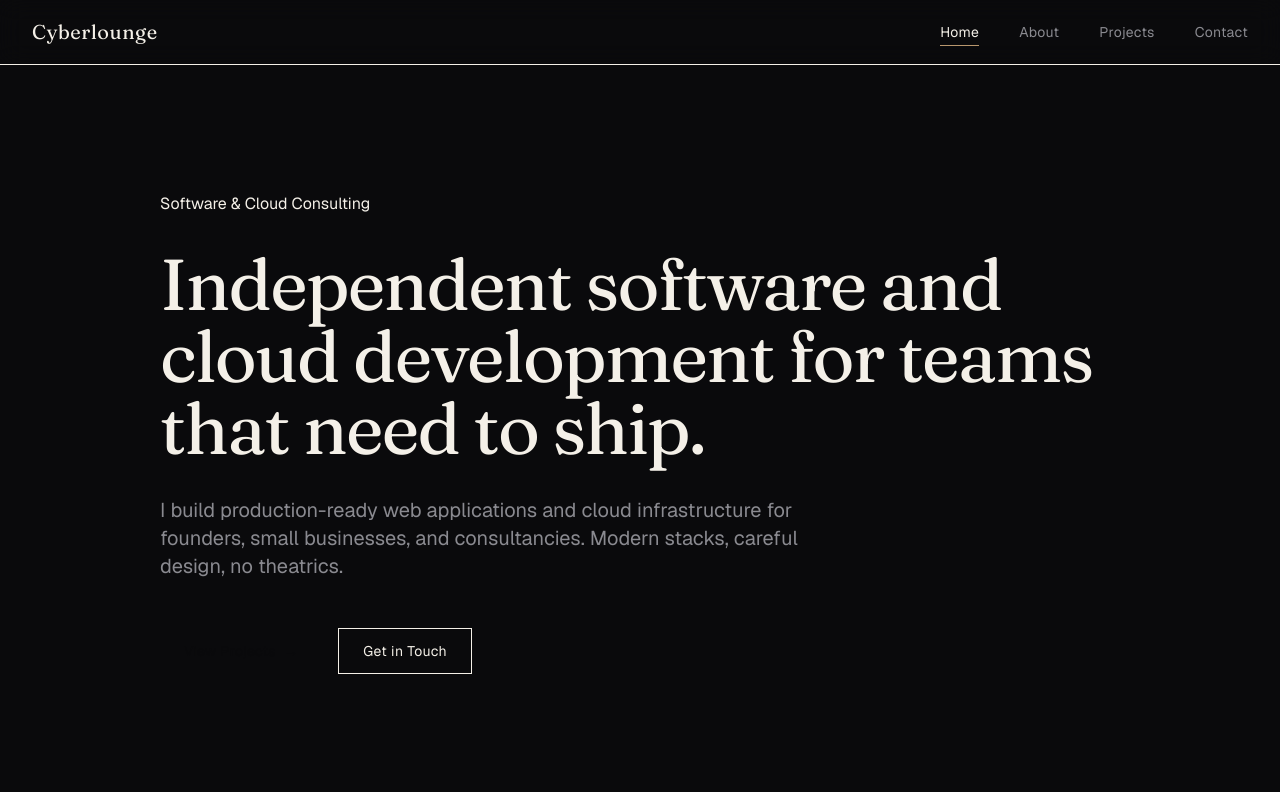
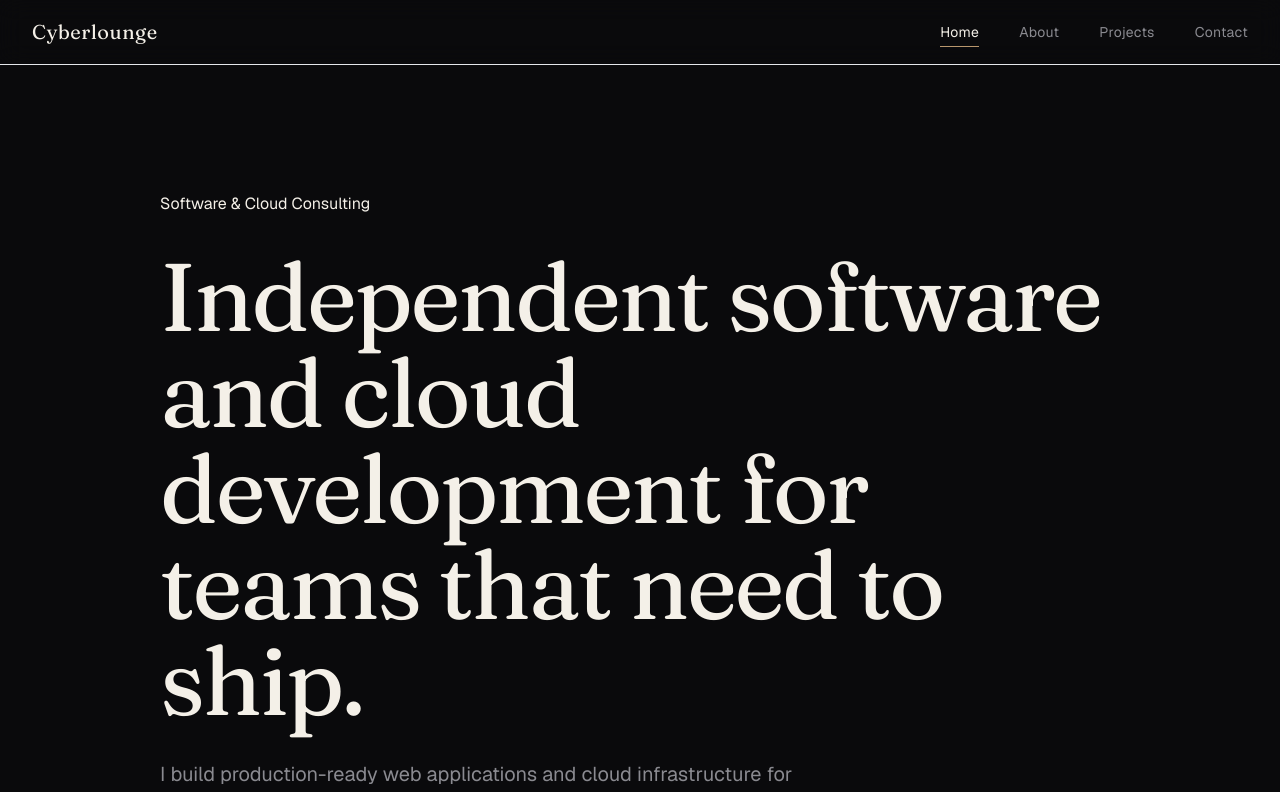
Before and after one commit to naperry2011/portfolio, a Next.js app: page / in a window 1280 px wide. Shown: the top 792 px of the page. Built offline with nearby package versions, Linux system fonts and the light colour scheme.

Commit message:
ui/ux change

```diff
--- a/tailwind.config.ts
+++ b/tailwind.config.ts
@@ -10,10 +10,11 @@ export default {
     extend: {
       colors: {
         background: "var(--background)",
+        ink: "var(--ink)",
+        foreground: "var(--ink)",   // alias for any leftover references
+        muted: "var(--muted)",
+        rule: "var(--rule)",
         surface: "var(--surface)",
-        border: "var(--border)",
-        foreground: "var(--foreground)",
-        muted: "var(--muted)",
         accent: "var(--accent)",
       },
       fontFamily: {
@@ -21,9 +22,26 @@ export default {
         serif: ["var(--font-serif)", "Georgia", "serif"],
         mono: ["var(--font-mono)", "ui-monospace", "SFMono-Regular", "monospace"],
       },
+      // Strict 1.250 (major third) scale
+      fontSize: {
+        "2xs": ["0.6875rem", { lineHeight: "1rem" }],     // 11
+        xs:   ["0.8125rem", { lineHeight: "1.125rem" }],  // 13
+        sm:   ["0.875rem",  { lineHeight: "1.375rem" }],  // 14
+        base: ["1rem",      { lineHeight: "1.625rem" }],  // 16
+        lg:   ["1.125rem",  { lineHeight: "1.75rem" }],   // 18
+        xl:   ["1.25rem",   { lineHeight: "1.75rem" }],   // 20
+        "2xl":["1.5rem",    { lineHeight: "2rem" }],      // 24
+        "3xl":["1.875rem",  { lineHeight: "2.25rem" }],   // 30
+        "4xl":["2.375rem",  { lineHeight: "2.625rem" }],  // 38
+        "5xl":["3.25rem",   { lineHeight: "3.25rem" }],   // 52
+        "6xl":["4.5rem",    { lineHeight: "1" }],         // 72
+        "7xl":["6rem",      { lineHeight: "1" }],         // 96
+        "8xl":["8rem",      { lineHeight: "1" }],         // 128
+        "9xl":["10.5rem",   { lineHeight: "1" }],         // 168 — for hero
+      },
       letterSpacing: {
         wider: "0.05em",
-        widest: "0.18em",
+        widest: "0.16em",
       },
     },
   },
```
